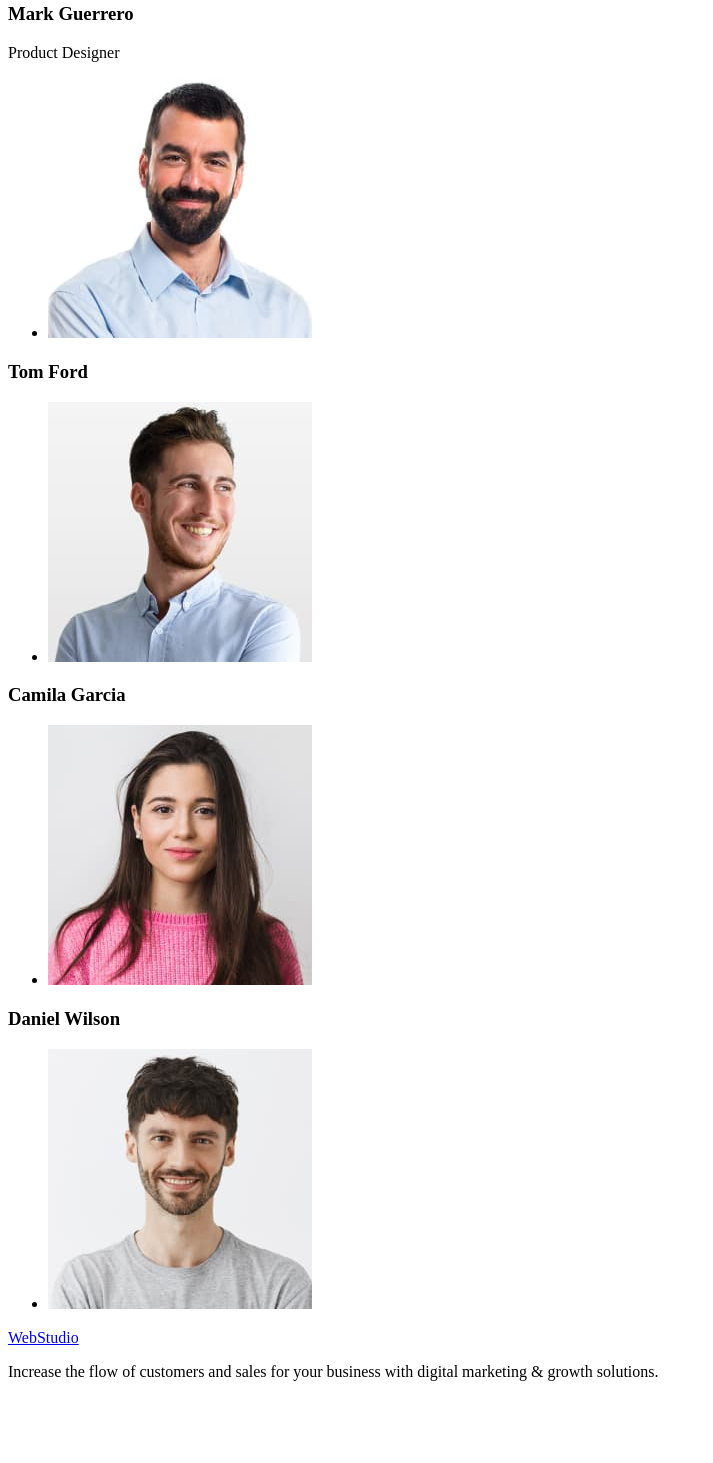
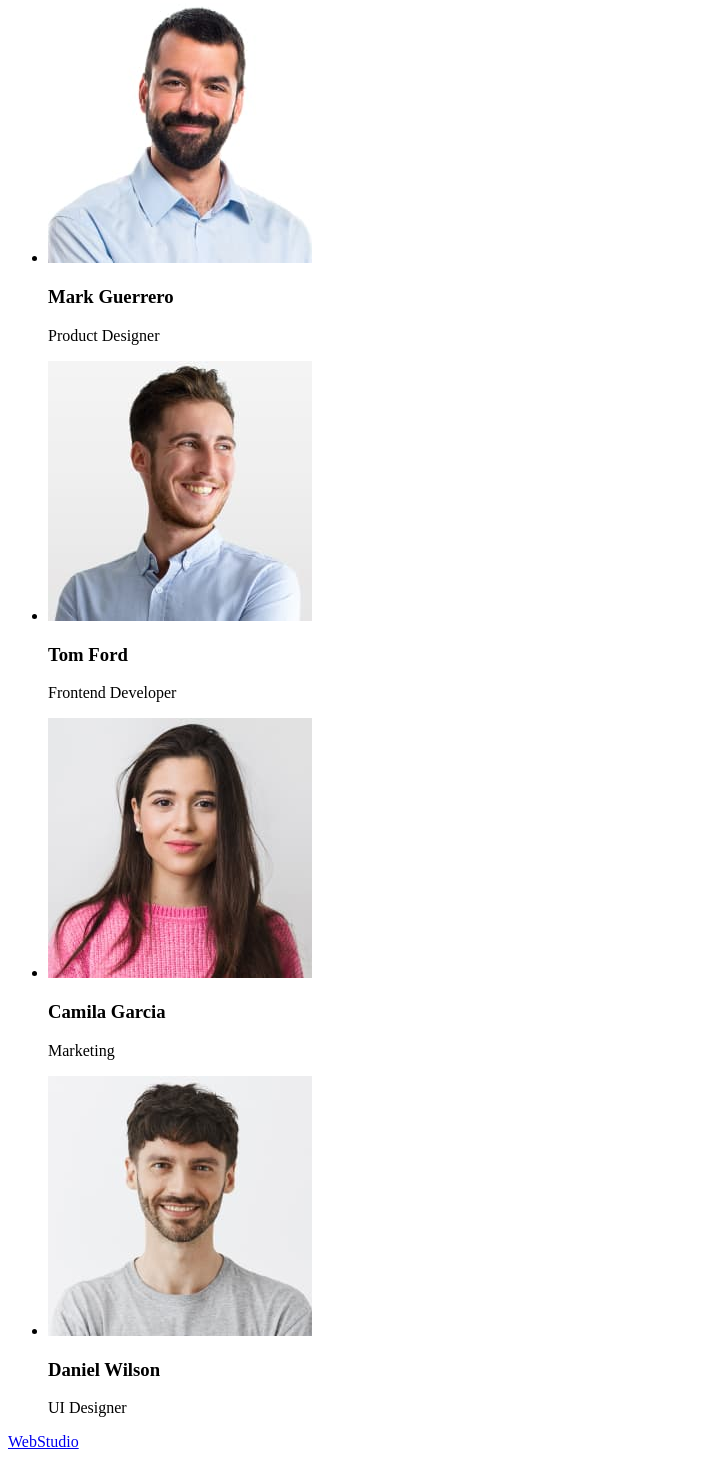
Before and after one commit to AnnaKupriienko/goit-markup-hw-01, a plain HTML site: page index.html in a window 1280 px wide. Shown: the part 657-2120 px from the top of the page, without its empty margins (0-713 px from the left). Before the commit the page ends 2054 px from the top, so only its background shows below. Drawn offline with Linux system fonts and the light colour scheme.

Commit message:
homework

```diff
--- a/index.html
+++ b/index.html
@@ -6,7 +6,7 @@
     <meta name="viewport" content="width=device-width, initial-scale=1.0">
     <title>Webstudio</title>
 </head>
-
+<!-- HERO content -->
 <body>
     <header>
         <nav>
@@ -35,11 +35,12 @@
         </address>
     </header>
     <main>
+        <!-- First block -->
         <section>
             <h1> Effective Solutions for Your Business</h1>
             <button type="button">Order Service</button>
         </section>
-
+        <!-- Features  -->
         <section>
             <h2>Features</h2>
             <ul>
@@ -70,35 +71,34 @@
                 </li>
             </ul>
         </section>
+         <!-- Team -->
         <section>
             <h2> Our Team</h2>
-            <h3>Mark Guerrero</h3>
-            <p>Product Designer</p>
             <ul>
                 <li>
-                 <img src="./images/img-3.jpg" alt="Mark Guerrero" width="264" height="260">
+                    <img src="./images/img-3.jpg" alt="Mark Guerrero" width="264">
+                    <h3>Mark Guerrero</h3>
+                    <p>Product Designer</p>
                 </li>
-                </ul>
-            <h3>Tom Ford</h3>
-            <ul>
                 <li>
-                    <img src="./images/img-2.jpg" alt="Tom Ford" width="264" height="260">
+                    <img src="./images/img-2.jpg" alt="Tom Ford" width="264">
+                    <h3>Tom Ford</h3>
+                    <p>Frontend Developer</p>
                 </li>
-            </ul>
-            <h3>Camila Garcia</h3>
-            <ul>
                 <li>
-                    <img src="./images/img-1.jpg" alt="Tom Ford" width="264" height="260">
+                    <img src="./images/img-1.jpg" alt="Tom Ford" width="264">
+                    <h3>Camila Garcia</h3>
+                    <p>Marketing</p>
                 </li>
-            </ul>
-            <h3>Daniel Wilson</h3>
-<ul>
-    <li>
-        <img src="./images/img.jpg" alt="Tom Ford" width="264" height="260">
-    </li>
-</ul>
+                <li>
+        <img src="./images/img.jpg" alt="Tom Ford" width="264">
+        <h3>Daniel Wilson</h3>
+        <p>UI Designer</p>
+     </li>
+    </ul>
         </section>
     </main>
+    <!-- Footer -->
     <footer>
             <a href="./index.html">WebStudio</a>
         <p>
```
